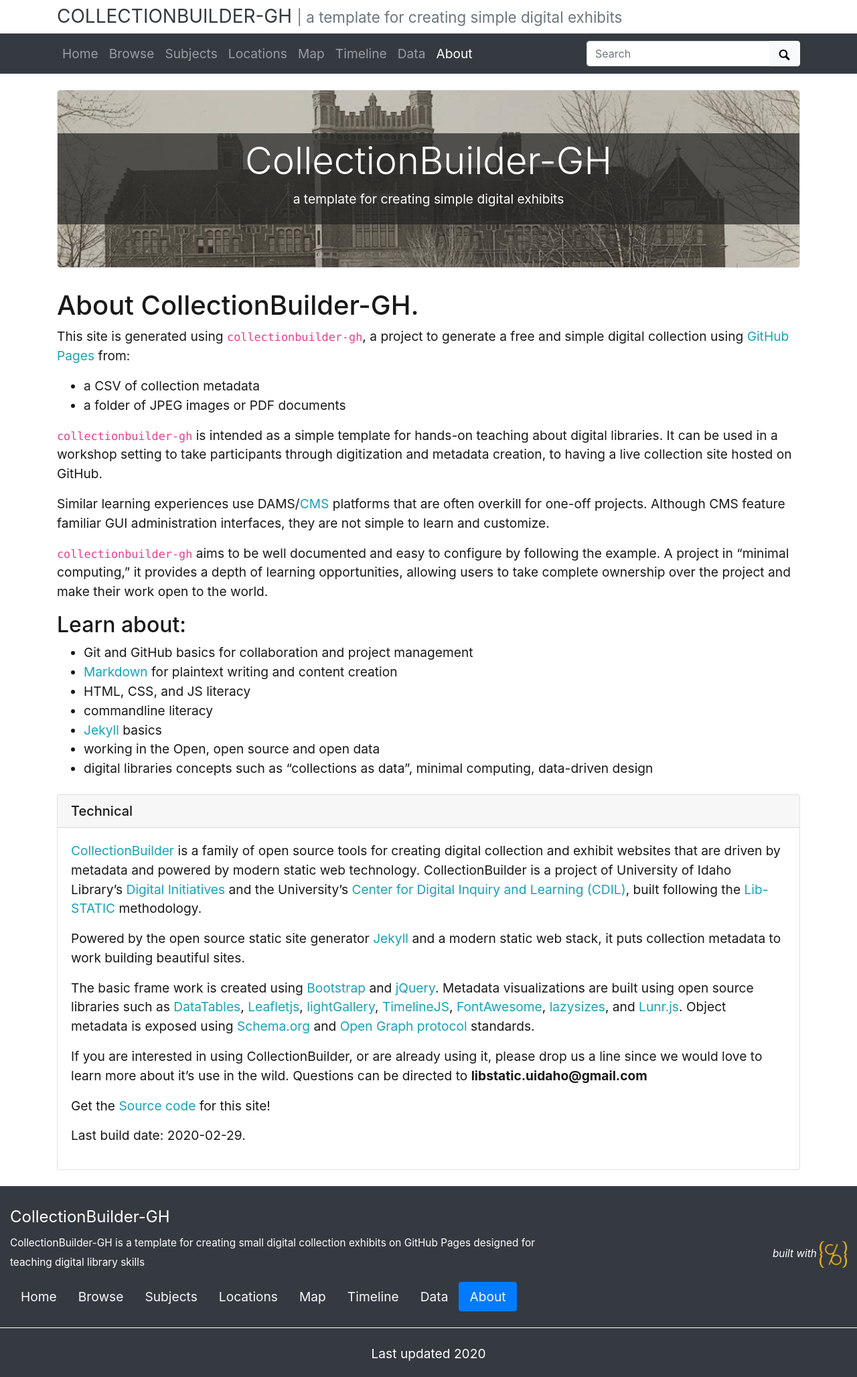
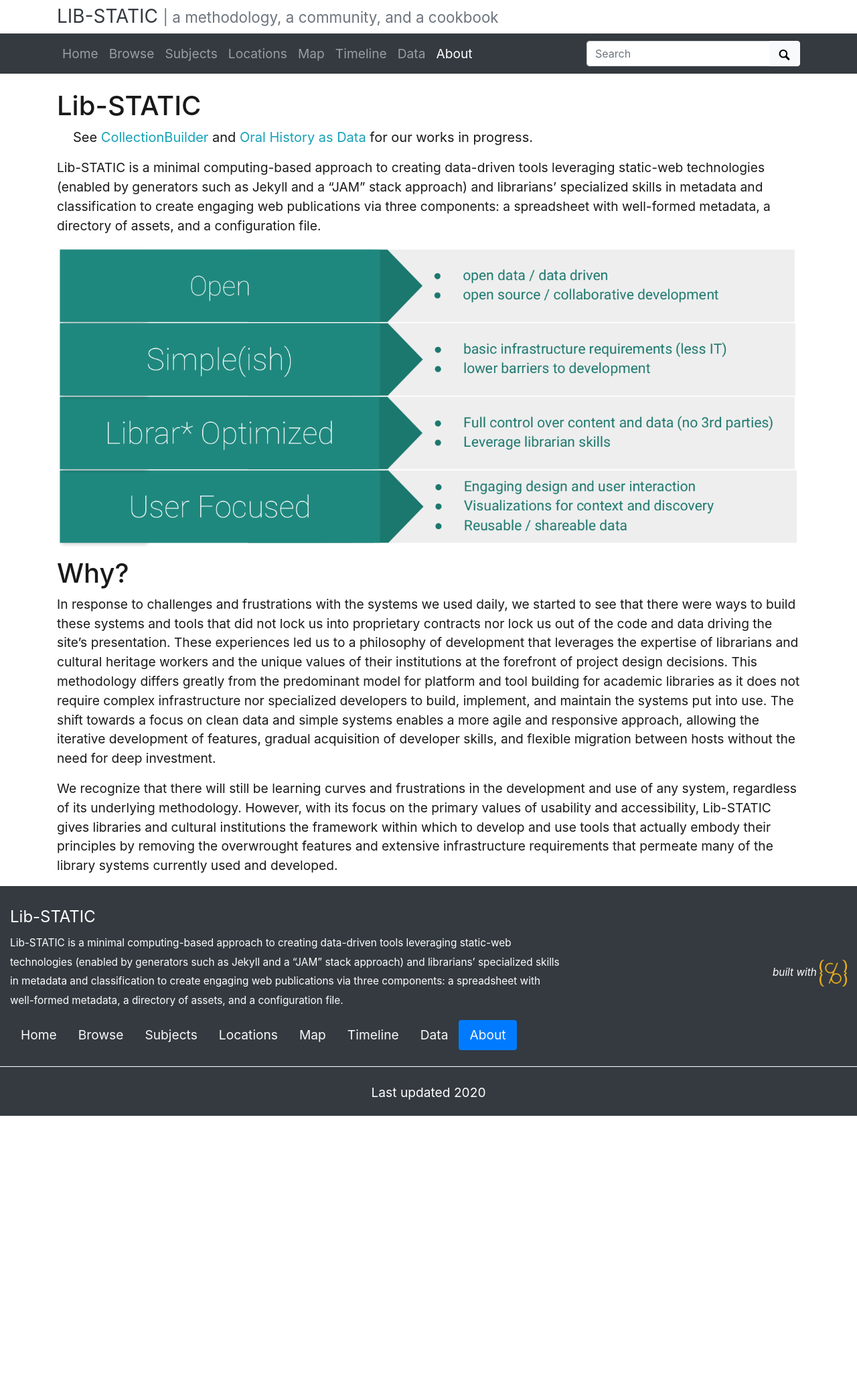
Before and after one commit to lib-static/lib-static.github.io, a Jekyll site: the page built from pages/about.md, in a window 1280 px wide. Shown: the whole page at 67% size. Built offline with Jekyll 4.4.1, drawn with Linux system fonts in a browser that asks for light colours; after the commit the page ends 1666 px from its top, so only the background shows below that.

Commit message:
setting up tools page

```diff
--- a/_config.yml
+++ b/_config.yml
@@ -8,24 +8,24 @@
 # URL VARIABLES
 #
 # url is your gh-pages base, following the pattern: username.github.io
-url: https://collectionbuilder.github.io
+url: https://lib-static.github.io
 # baseurl is your github repository's name prefixed with a /
-baseurl: /collectionbuilder-gh
+baseurl:
 # location of code, the full url to your github repository
-source-code: https://github.com/CollectionBuilder/collectionbuilder-gh
+source-code: https://github.com/lib-static/lib-static.github.io
 
 ##########
 # SITE SETTINGS
 #
 # title of site appears in banner
-title: CollectionBuilder-GH
+title: Lib-STATIC
 # tagline, a short phrase that will appear throughout the site in the top banner
-tagline: a template for creating simple digital exhibits
+tagline: a methodology, a community, and a cookbook
 # description appears in meta tags and other locations
 # this description might appear in search result lists, keep around 160 characters max
-description: "CollectionBuilder-GH is a template for creating small digital collection exhibits on GitHub Pages designed for teaching digital library skills"
+description: "Lib-STATIC is a minimal computing-based approach to creating data-driven tools leveraging static-web technologies (enabled by generators such as Jekyll and a “JAM” stack approach) and librarians’ specialized skills in metadata and classification to create engaging web publications via three components: a spreadsheet with well-formed metadata, a directory of assets, and a configuration file."
 # creator of the digital collection, to appear in meta tags; we typically use our GitHub usernames but feel free to just use your name
-author: CollectionBuilder
+author: lib-static
 
 ##########
 # COLLECTION SETTINGS
@@ -58,3 +58,23 @@
 # compress CSS output
 sass:
   style: compressed
+
+
+# Jekyll collections settings
+collections:
+  tools:
+    output: true
+    permalink: /:collection/:name
+  projects:
+    output: true
+    permalink: /:collection/:name
+# defaults
+defaults:
+  - scope:
+      type: tools
+    values:
+      layout: tools
+  - scope:
+      type: projects
+    values:
+      layout: projects
--- a/pages/about.md
+++ b/pages/about.md
@@ -2,34 +2,24 @@
 title: About
 layout: page
 permalink: /about.html
-# Edit the markdown on in this file to describe your collection
 ---
 
-{% include about/jumbotron.html %}
+# Lib-STATIC
 
-# About {{ site.title }}.
+{:.pl-4 .blockquote}
 
-This site is generated using `collectionbuilder-gh`, a project to generate a free and simple digital collection using [GitHub Pages](https://pages.github.com/) from:
+See [CollectionBuilder](https://collectionbuilder.github.io/) and [Oral History as Data](https://github.com/uidaholib/oral-history-as-data) for our works in progress.
 
-- a CSV of collection metadata
-- a folder of JPEG images or PDF documents
+Lib-STATIC is a minimal computing-based approach to creating data-driven tools leveraging static-web technologies (enabled by generators such as Jekyll and a "JAM" stack approach) and librarians’ specialized skills in metadata and classification to create engaging web publications via three components: a spreadsheet with well-formed metadata, a directory of assets, and a configuration file.
 
- `collectionbuilder-gh` is intended as a simple template for hands-on teaching about digital libraries.
-It can be used in a workshop setting to take participants through digitization and metadata creation, to having a live collection site hosted on GitHub.
+![Lib-STATIC Values](images/lib-static-values.png){:.img-fluid}
 
-Similar learning experiences use DAMS/[CMS](https://en.wikipedia.org/wiki/Content_management_system) platforms that are often overkill for one-off projects. Although CMS feature familiar GUI administration interfaces, they are not simple to learn and customize.
+# Why?
 
-`collectionbuilder-gh` aims to be well documented and easy to configure by following the example.
-A project in "minimal computing," it provides a depth of learning opportunities, allowing users to take complete ownership over the project and make their work open to the world.
+In response to challenges and frustrations with the systems we used daily, we started to see that there were ways to build these systems and tools that did not lock us into proprietary contracts nor lock us out of the code and data driving the site's presentation.
+These experiences led us to a philosophy of development that leverages the expertise of librarians and cultural heritage workers and the unique values of their institutions at the forefront of project design decisions.
+This methodology differs greatly from the predominant model for platform and tool building for academic libraries as it does not require complex infrastructure nor specialized developers to build, implement, and maintain the systems put into use.
+The shift towards a focus on clean data and simple systems enables a more agile and responsive approach, allowing the iterative development of features, gradual acquisition of developer skills, and flexible migration between hosts without the need for deep investment.
 
-## Learn about:
-
-- Git and GitHub basics for collaboration and project management
-- [Markdown](https://guides.github.com/features/mastering-markdown/) for plaintext writing and content creation
-- HTML, CSS, and JS literacy
-- commandline literacy
-- [Jekyll](https://jekyllrb.com/) basics
-- working in the Open, open source and open data
-- digital libraries concepts such as "collections as data", minimal computing, data-driven design
-
-{% include about/credits.md %}
+We recognize that there will still be learning curves and frustrations in the development and use of any system, regardless of its underlying methodology.
+However, with its focus on the primary values of usability and accessibility, Lib-STATIC gives libraries and cultural institutions the framework within which to develop and use tools that actually embody their principles by removing the overwrought features and extensive infrastructure requirements that permeate many of the library systems currently used and developed.
```
Also changed, not shown: _includes/bootstrap/alert.md (added, +3 -0 lines), _includes/bootstrap/button.md (added, +3 -0 lines), _includes/bootstrap/card.md (added, +12 -0 lines), _includes/bootstrap/figure.md (added, +6 -0 lines), _includes/bootstrap/image.md (added, +1 -0 lines), _includes/bootstrap/modal.md (added, +22 -0 lines), _layouts/projects.html (added, +50 -0 lines), _layouts/tools.html (added, +70 -0 lines), _tools/example.md (added, +16 -0 lines), _tools/ohd.md (added, +20 -0 lines), images/lib-static-values.png (added), images/ohd1.png (added), images/ohd2.png (added).
